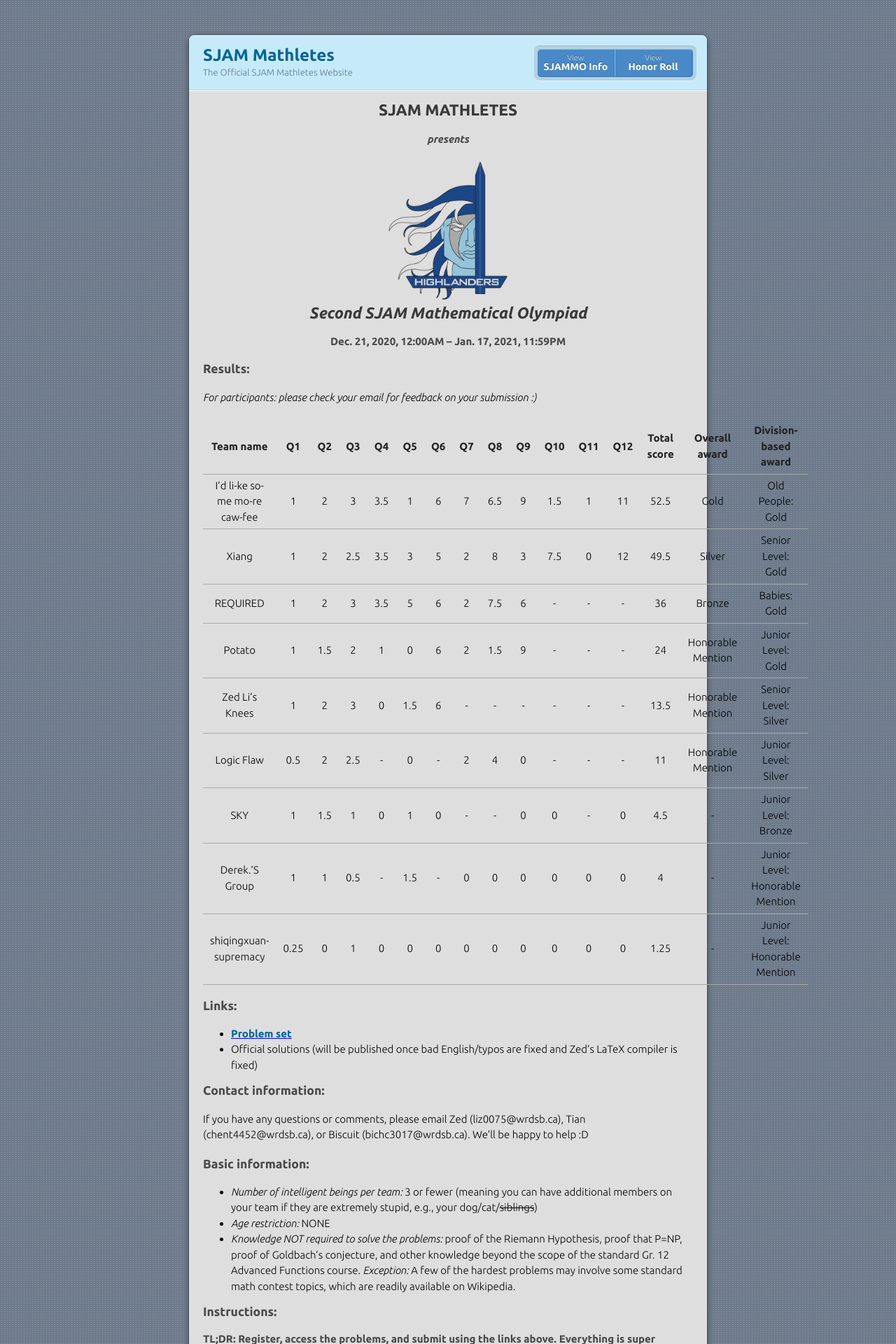
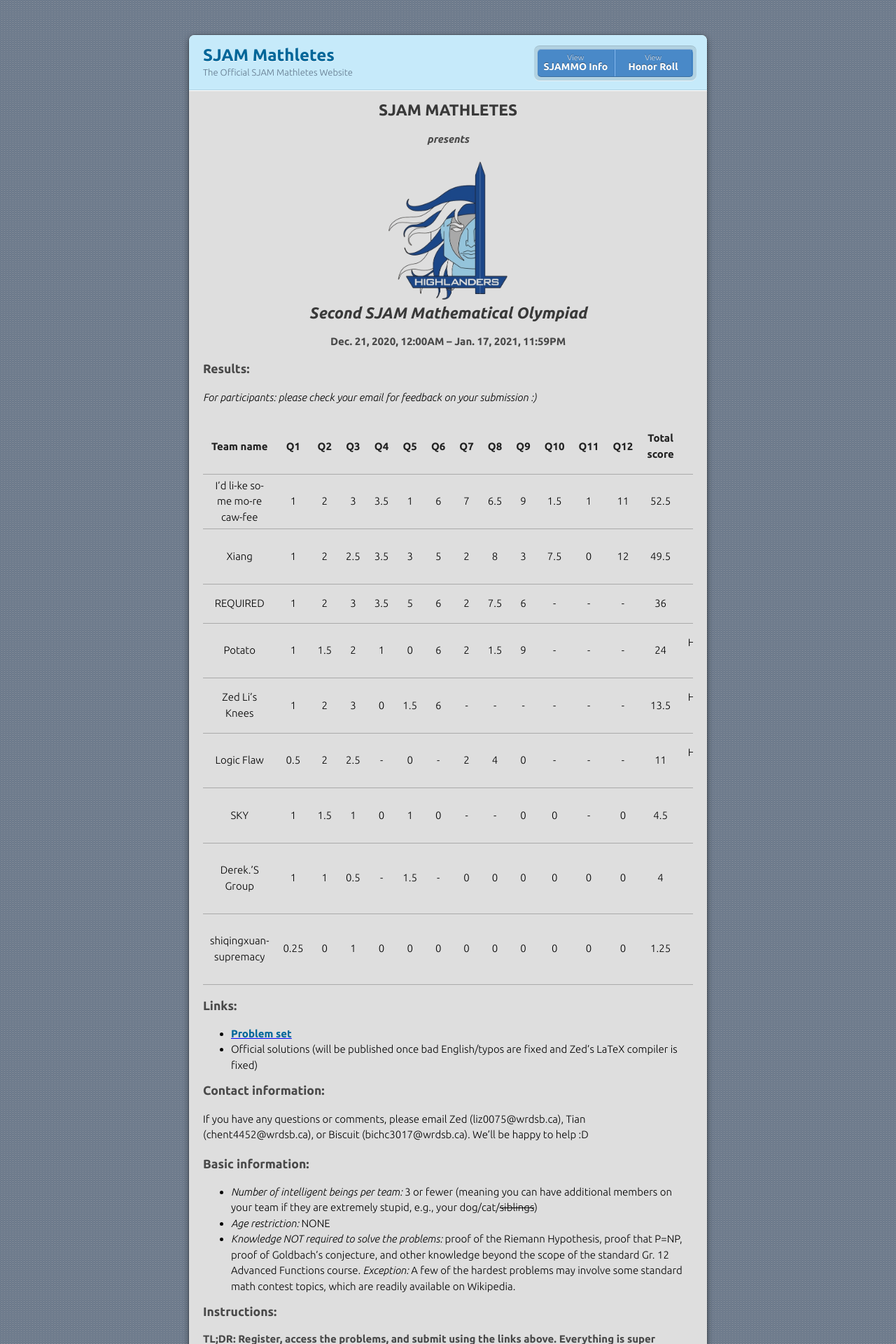
Before and after one commit to sjammathletes/sjammathletes.github.io, a Jekyll site: the page built from sjammo.md, in a window 1280 px wide. Shown: the top 1920 px of the page at 70% size. Built offline with Jekyll 4.4.1, drawn with Linux system fonts in a browser that asks for light colours; our own code applies the rules of GitHub Pages for plain Markdown files.

Commit message:
fix overflow

```diff
--- a/_sass/jekyll-theme-modernist.scss
+++ b/_sass/jekyll-theme-modernist.scss
@@ -15,6 +15,10 @@ body {
   font-weight:300;
   background:url('../images/checker.png') fixed;
   min-height: calc(100% - 100px);
+}
+
+.table-wrapper {
+  overflow-x: scroll;
 }
 
 .wrapper {
--- a/sjammo.md
+++ b/sjammo.md
@@ -8,6 +8,7 @@
 
 ### Results:
 <i> For participants: please check your email for feedback on your submission :) </i>
+<div class="table-wrapper" markdown="block">
 
 |Team name|Q1|Q2|Q3|Q4|Q5|Q6|Q7|Q8|Q9|Q10|Q11|Q12|Total score|Overall award|Division-based award|
 |:-:|:-:|:-:|:-:|:-:|:-:|:-:|:-:|:-:|:-:|:-:|:-:|:-:|:-:|:-:|:-:|
@@ -21,6 +22,7 @@
 | Derek.'S Group | 1 | 1 | 0.5 | - | 1.5 | - | 0 | 0 | 0 | 0 | 0 | 0 | 4 | - | Junior Level: Honorable Mention |
 | shiqingxuan-supremacy | 0.25 | 0 | 1 | 0 | 0 | 0 | 0 | 0 | 0 | 0 | 0 | 0 | 1.25 | - | Junior Level: Honorable Mention |
 
+</div>
 
 ### Links:
  - <b><ins style="color:blue;">[Problem set](/assets/pdfs/2020-2021/SJAMMO/sjammo2.pdf){: target="_blank"}</ins></b>
```
